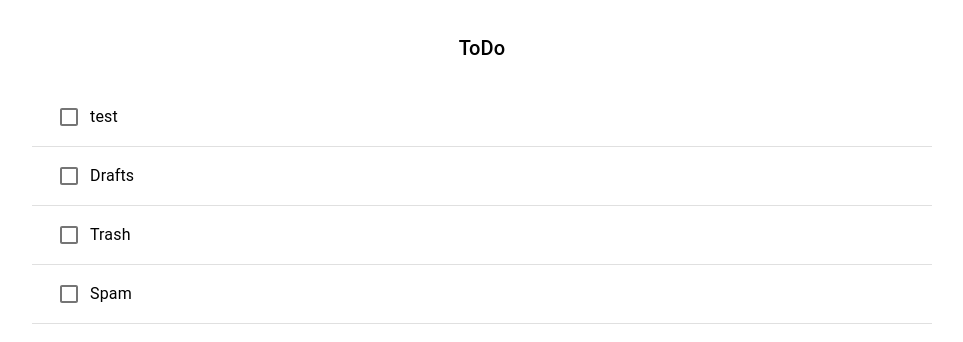
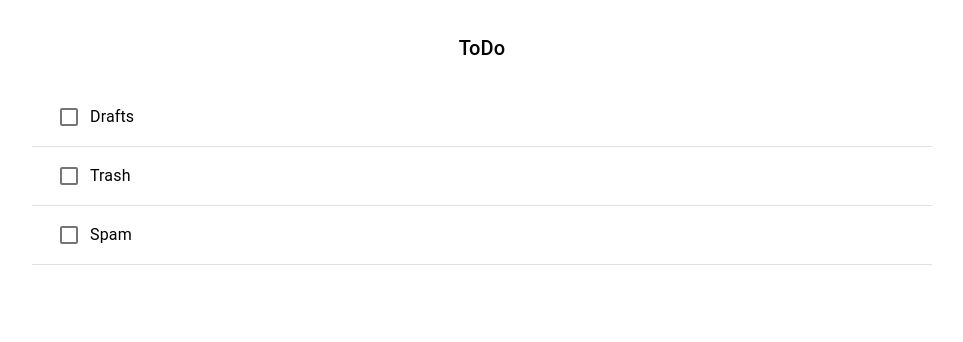
Before and after one commit to shirai02/react_todo, a React (Create React App) app in the folder react-app/: page / in a window 1280 px wide. Shown: the top 342 px of the page, without its empty margins (158-1121 px from the left). Built offline with nearby package versions, Linux system fonts and the light colour scheme.

Commit message:
itemList表示にmapを使用

```diff
--- a/react-app/src/body/index.js
+++ b/react-app/src/body/index.js
@@ -4,6 +4,7 @@ import { InboxIcon, DraftsIcon } from '@material-ui/icons';
 import { makeStyles } from '@material-ui/core/styles';
 
 //ToDo Grid Layout使う
+//ToDo ListItemをループで回す
 //! classを使用しない
 
 const useStyles = makeStyles((theme) => ({
@@ -20,10 +21,6 @@ const useStyles = makeStyles((theme) => ({
         margin: theme.spacing(4, 0, 2),
     },
 }));
-
-function ListItemLink(props) {
-    return <ListItem button component="a" {...props} />;
-}
 
 function TodoListItem(props) {
 
@@ -51,20 +48,20 @@ function TodoListItem(props) {
 
 function TodoList() {
     const classes = useStyles();
+    const [itemList, setItemList] = useState(['Drafts', 'Trash', 'Spam']);
+    const items = itemList.map((name) => {
+        return (
+            <TodoListItem text={name} />
+        );
+    });
 
     return (
         <div className={classes.root}>
             <Typography variant='h6' className={classes.title}>
                 ToDo
             </Typography>
-            <List
-                component="nav"
-            >
-                <TodoListItem text='test' />
-                <TodoListItem text='Drafts' />
-                <TodoListItem text='Trash' />
-                <TodoListItem text='Spam' />
-                {/* <TodoListItem /> */}
+            <List component="nav">
+                {items}
             </List>
         </div>
     );
```
